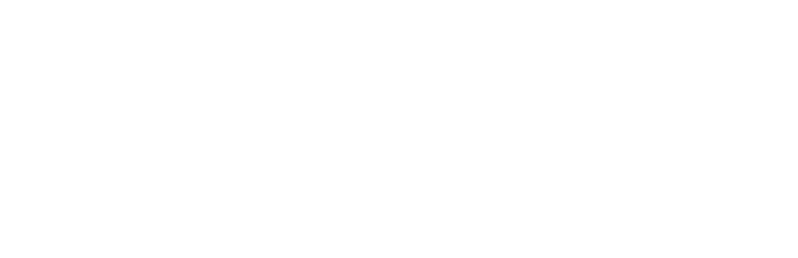
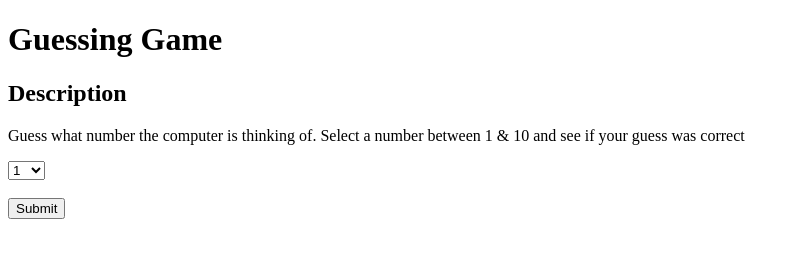
Before and after one commit to LanceTakiguchi/Guessing_Game, a plain HTML site: page index.html in a window 1280 px wide. Shown: the whole page, without its empty margins (0-798 px from the left). Drawn offline with Linux system fonts and the light colour scheme.

Commit message:
Selector created

```diff
--- a/index.html
+++ b/index.html
@@ -10,5 +10,28 @@
     <meta name="date" content="05/14/17, May 14, 2017">
 </head>
 <body>
+    <header>
+        <h1> Guessing Game </h1>
+    </header>
+    <div>
+        <h2> Description </h2>
+        <p> Guess what number the computer is thinking of. Select a number between 1 & 10 and see if your guess was correct </p>
+    </div>
+    <form>
+        <select name="guess">
+            <option value="1"> 1 </option>
+            <option value="2"> 2 </option>
+            <option value="3"> 3 </option>
+            <option value="4"> 4 </option>
+            <option value="5"> 5 </option>
+            <option value="6"> 6 </option>
+            <option value="7"> 7 </option>
+            <option value="8"> 8 </option>
+            <option value="9"> 9 </option>
+            <option value="10"> 10 </option>
+        </select>
+        <br><br>
+        <input type="submit">
+    </form>
 </body>
 </html>
```
Also changed, not shown: 1 other file.
